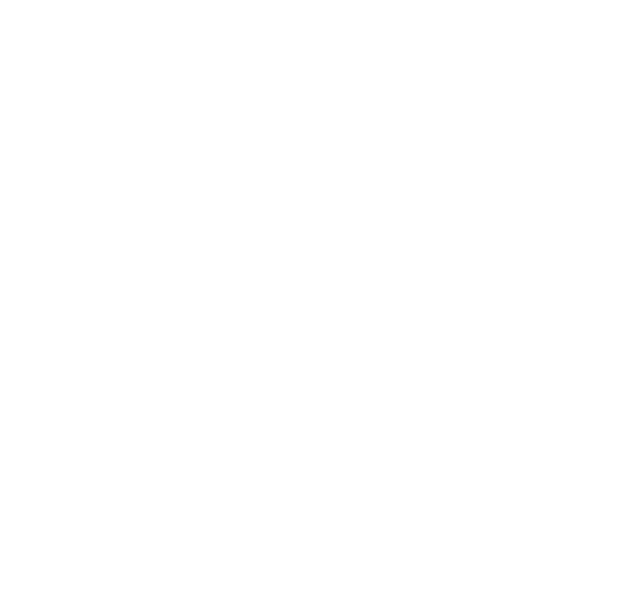
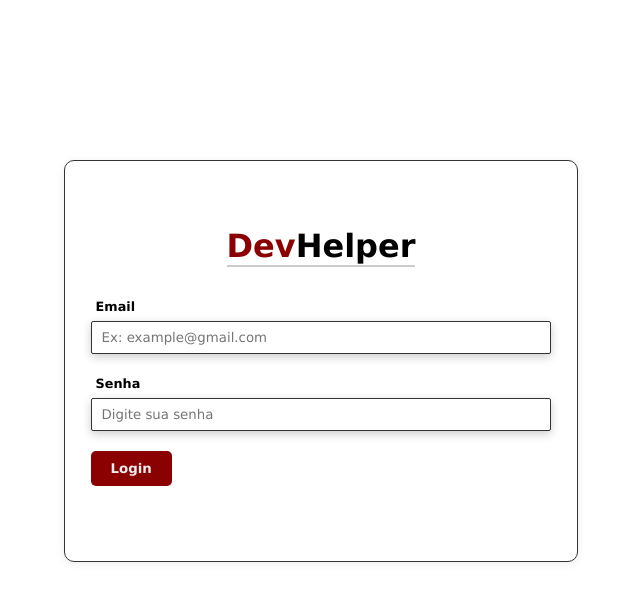
Before and after one commit to Joao-Pedro15/devHelper-frontend, a React (Create React App) app in the folder client/: page /login in a window 1280 px wide. Shown: the top 600 px of the page, without its empty margins (320-960 px from the left). Built offline with nearby package versions, Linux system fonts and the light colour scheme.

Commit message:
feat: implements provider and routes

```diff
--- a/client/src/App.tsx
+++ b/client/src/App.tsx
@@ -2,12 +2,16 @@
 import { Routes } from './routes'
 import { GlobalStyle } from './style/global'
 import { BrowserRouter } from 'react-router-dom'
+import { AuthProvider } from './context/AuthContext'
 
 function App() {
   return (
     <BrowserRouter>
       <GlobalStyle />
-      <Routes />
+      <AuthProvider>
+        <Routes />
+      </AuthProvider>
+
     </BrowserRouter>
 );
 }
--- a/client/src/routes/index.tsx
+++ b/client/src/routes/index.tsx
@@ -2,17 +2,19 @@
 import { Route } from "./route";
 
 import { Login } from '../pages/Login'
+import { Home } from '../pages/Home'
 
 const Routes: React.FC = () => {
   return (
     <Switch>
-      <Route exact path="/" component={Login} />
+      <Route path="/login" component={Login} />
 
       {/* ==================== INÍCIO ==================== */}
-      {/* <Route isPrivate path="/home" component={Feed} /> */}
+      <Route isPrivate path="/home" component={Home} />
 
       {/* ==================== ERRO ==================== */}
       {/* <Route component={NotFoundPage} /> */}
+
     </Switch>
   );
 };
--- a/client/src/routes/route.tsx
+++ b/client/src/routes/route.tsx
@@ -1,8 +1,10 @@
+import { useContext, useEffect, useState } from "react";
 import {
   Route as RouteReact,
   RouteProps as ReactRouterProps,
   Redirect,
 } from "react-router-dom";
+import { AuthContext } from "../context/AuthContext";
 
 interface RouteProps extends ReactRouterProps {
   isPrivate?: boolean;
@@ -12,12 +14,13 @@
   isPrivate = false,
   ...rest
 }: RouteProps) => {
-  // const { userLogged } = useAuthenticateUser();
-  const userLogged = false
+  const { userLogged } = useContext(AuthContext)
+  console.log(userLogged, 'eoijfeoifje', isPrivate);
 
-  if (isPrivate && !userLogged) return <Redirect to="/" />;
 
-  if (!isPrivate && userLogged) return <Redirect to="/home" />;
+  if (isPrivate && !userLogged) return <Redirect to="/login" />;
+
+  // if (!isPrivate && isUser) return <Redirect to="/home" />;
 
   return <RouteReact {...rest} />;
 };
```
